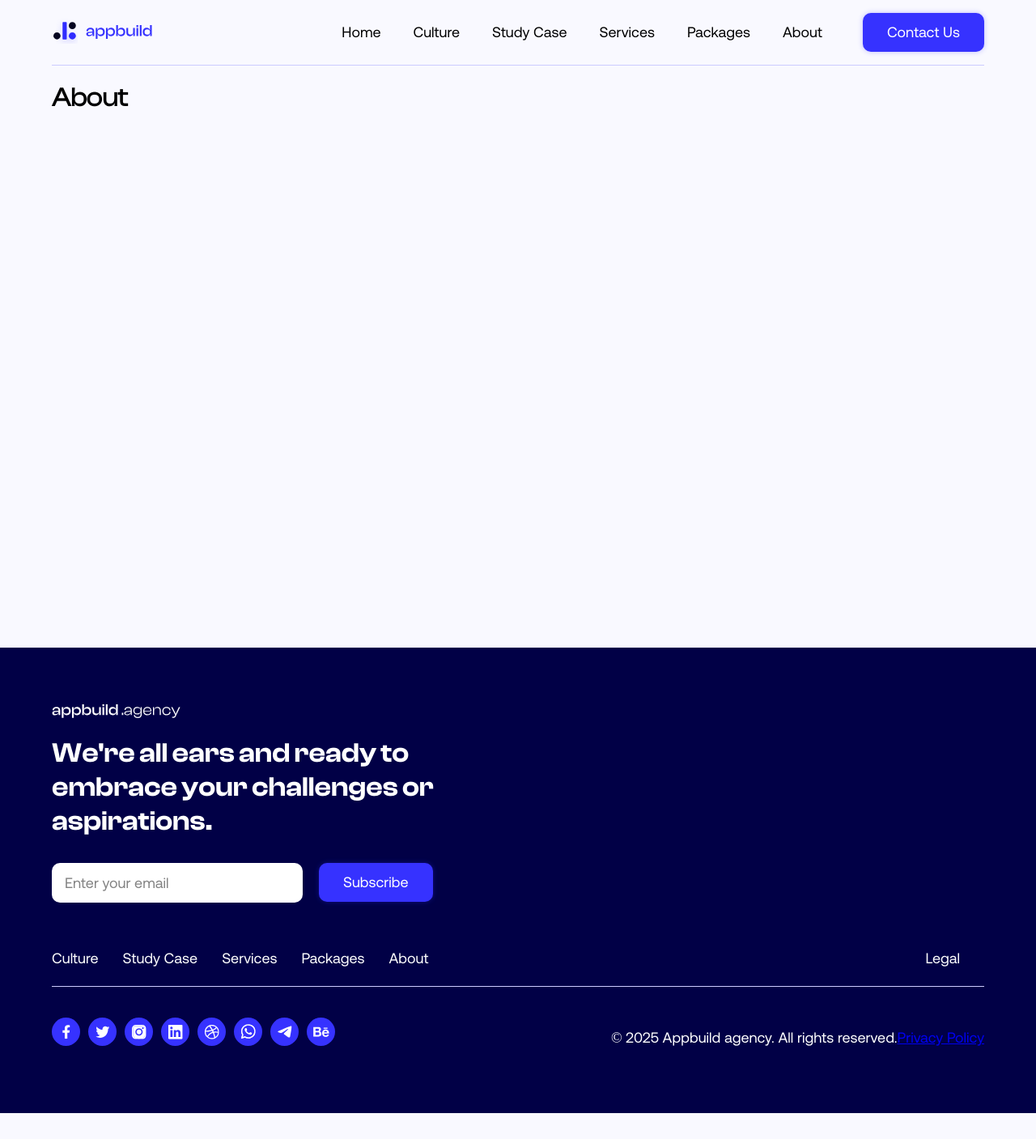
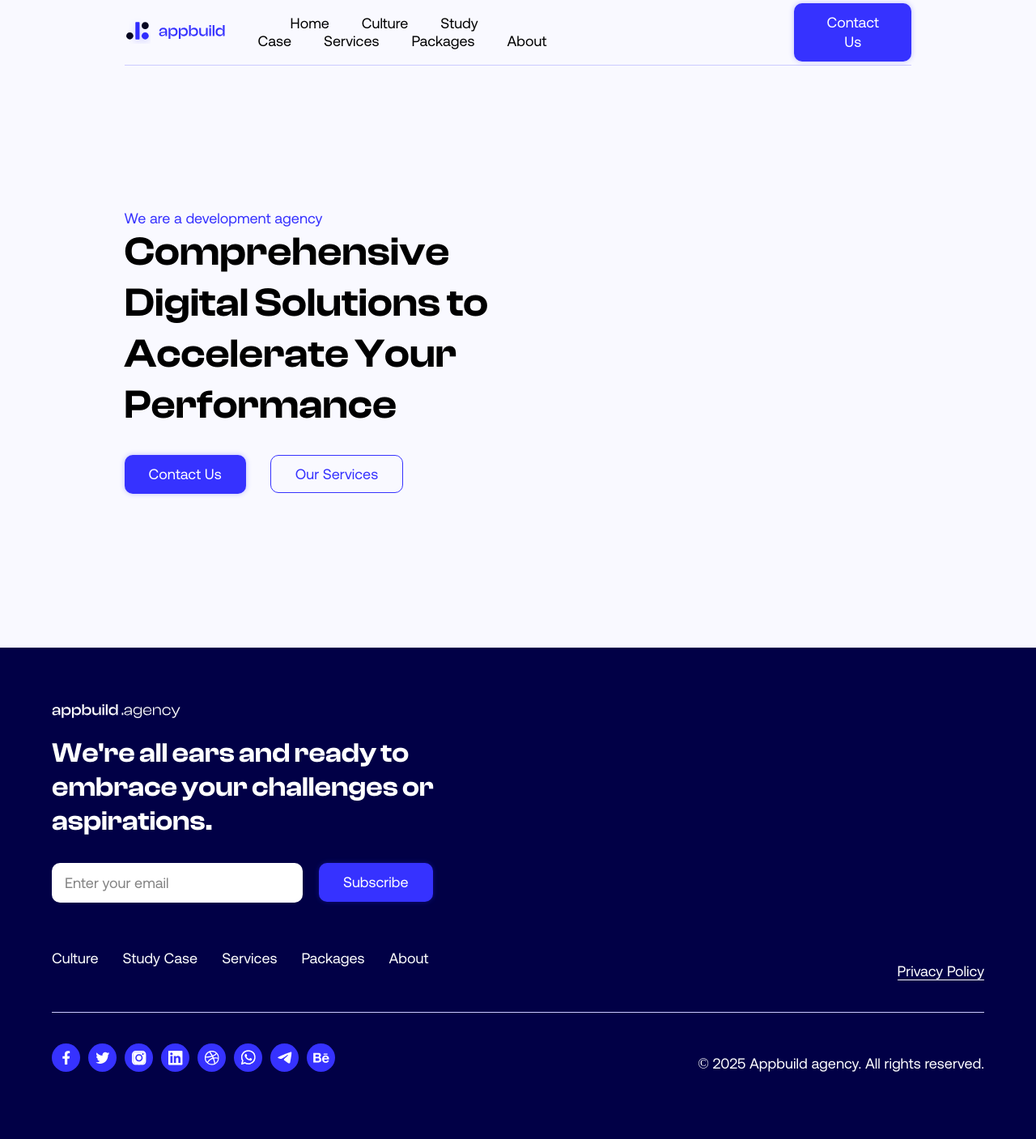
Before and after one commit to akbaralinabiev/Project_WR2-41920_12345_42460_42393, a React (Create React App) app: page /about in a window 1280 px wide. Shown: the whole page at 81% size. Before the commit the page ends 1375 px from the top, so only its background shows below. Built offline with nearby package versions, Linux system fonts and the light colour scheme; the HTML template or start-up script is replaced by a standard one.

Commit message:
started about page

```diff
--- a/src/components/footer/Footer.jsx
+++ b/src/components/footer/Footer.jsx
@@ -54,8 +54,9 @@ export const Footer = () => {
                  <Link to="/about">About</Link>
                </li>
              </ul>
-
-             <a href="#0">Legal</a>
+            <p className="footer-last-text">
+              <a href="#0">Privacy Policy</a>
+             </p>
            </div>
          </div>
 
@@ -88,7 +89,6 @@ export const Footer = () => {
            </div>
            <p>
              © 2025 Appbuild agency.&nbsp;All rights reserved.
-             <a href="#0">Privacy Policy</a>
            </p>
          </div>
        </div>
--- a/src/components/footer/footer.css
+++ b/src/components/footer/footer.css
@@ -130,6 +130,13 @@ ol {
     font-weight: 300;
 }
 
+.footer-last-text a{
+    text-decoration: none;
+    color: #fff;
+    border-bottom: 1px solid #fff;
+    margin: 0;
+}
+
 @media(max-width: 1300px) {
     .footer {
          display: flex;
--- a/src/pages/about/About.jsx
+++ b/src/pages/about/About.jsx
@@ -4,15 +4,34 @@ import "./about.css";
 // imported Components
 import { default as Navbar } from "../../components/navbar/Navbar"
 import { Footer } from "../../components/export.js";
+import Contact from "../../components/buttons/contactUsButton/ContactUsButton.jsx";
+import OurServicesButton from "../../components/buttons/ourServices/OurServicesBtn.jsx";
 
 const About = () => {
 
      return (
           <div className="about">
                <div className="about-header">
+                    <Navbar />
+                    <div className="about-header_text">
+                         <div className="about-header_text-holder">
+                              <p>We are a development agency</p>
+                              <h1>
+                                   Comprehensive Digital Solutions to Accelerate Your Performance
+                              </h1>
 
-               <Navbar />
-               <h1>About</h1>
+                              {/* buttons */}
+                              <div className="about-header_buttons">
+                                   <Contact />
+                                   <OurServicesButton />
+                              </div>
+                         </div>
+                         <div className="about-header_text-holder">
+                              <h4>
+
+                              </h4>
+                         </div>
+                    </div>
                </div>
                < Footer />
           </div>
--- a/src/pages/about/about.css
+++ b/src/pages/about/about.css
@@ -2,5 +2,47 @@
     display: flex;
     flex-direction: column;
     height: 100vh;
-    padding: 0 5%;
+    padding: 0 12%;
 }
+
+.about-header_text {
+    display: flex;
+    flex-direction: row;
+    margin-top: 8%;
+}
+
+.about-header_text-holder {
+    display: flex;
+    flex-direction: column;
+    width: 60%;
+    margin-top: 100px;
+}
+
+.about-header_text-holder p {
+    font-family: 'Aeonik-Regular';
+    font-size: 18px;
+    color: var(--primary-color);
+    margin: 0;
+}
+
+.about-header_text-holder h1 {
+    font-family: 'ClashDisplay-Semibold';
+    font-size: 50px;
+    margin: 0;
+}
+
+.about-header_text-holder h4{
+    font-family: 'Aeonik-Regular';
+    font-size: 20px;
+    color: var(--color-100);
+    font-weight: normal;
+    width: 70%;
+    margin: 15px 0;
+}
+
+.about-header_buttons {
+    margin-top: 30px;
+    align-items: center;
+    display: flex;
+    gap: 30px;
+}
```
